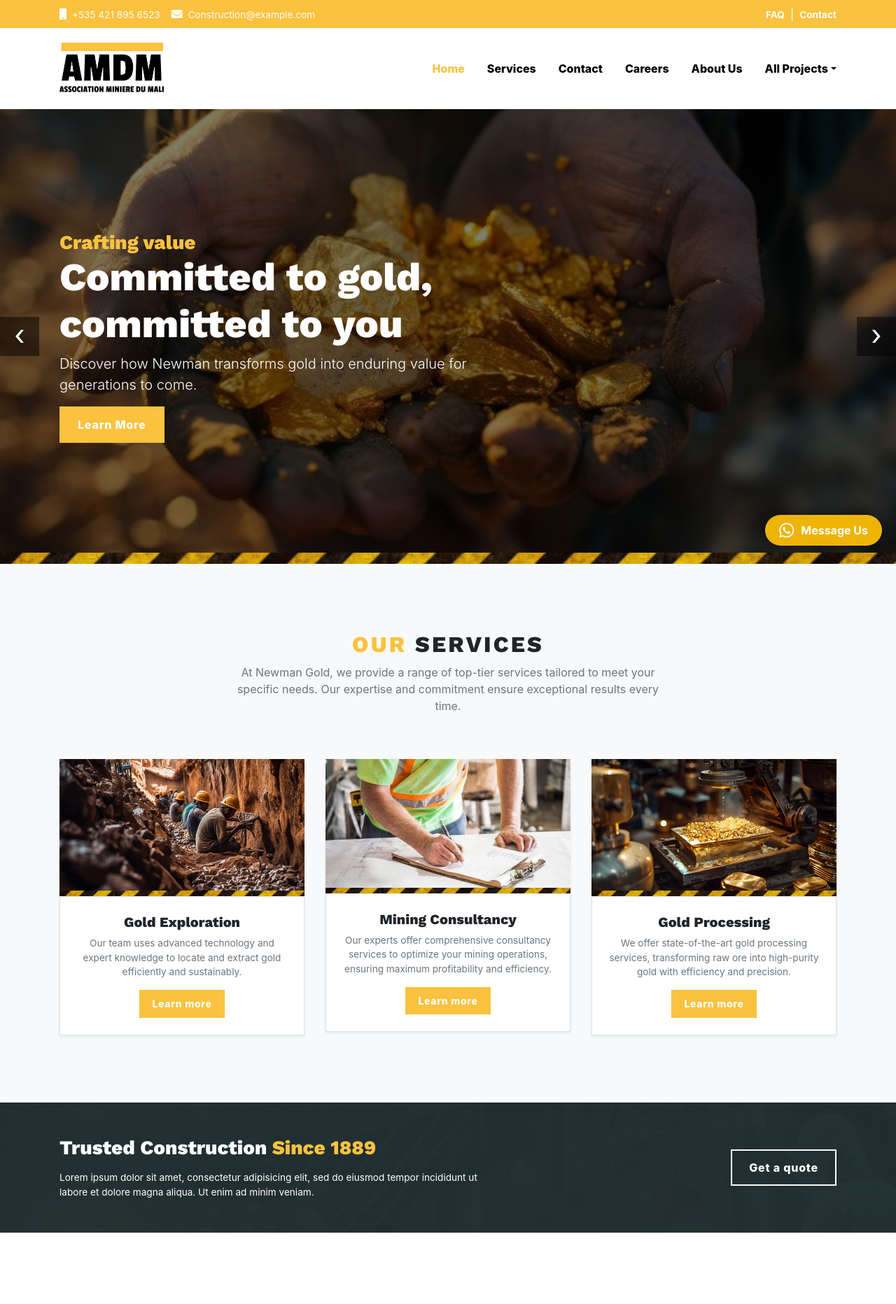
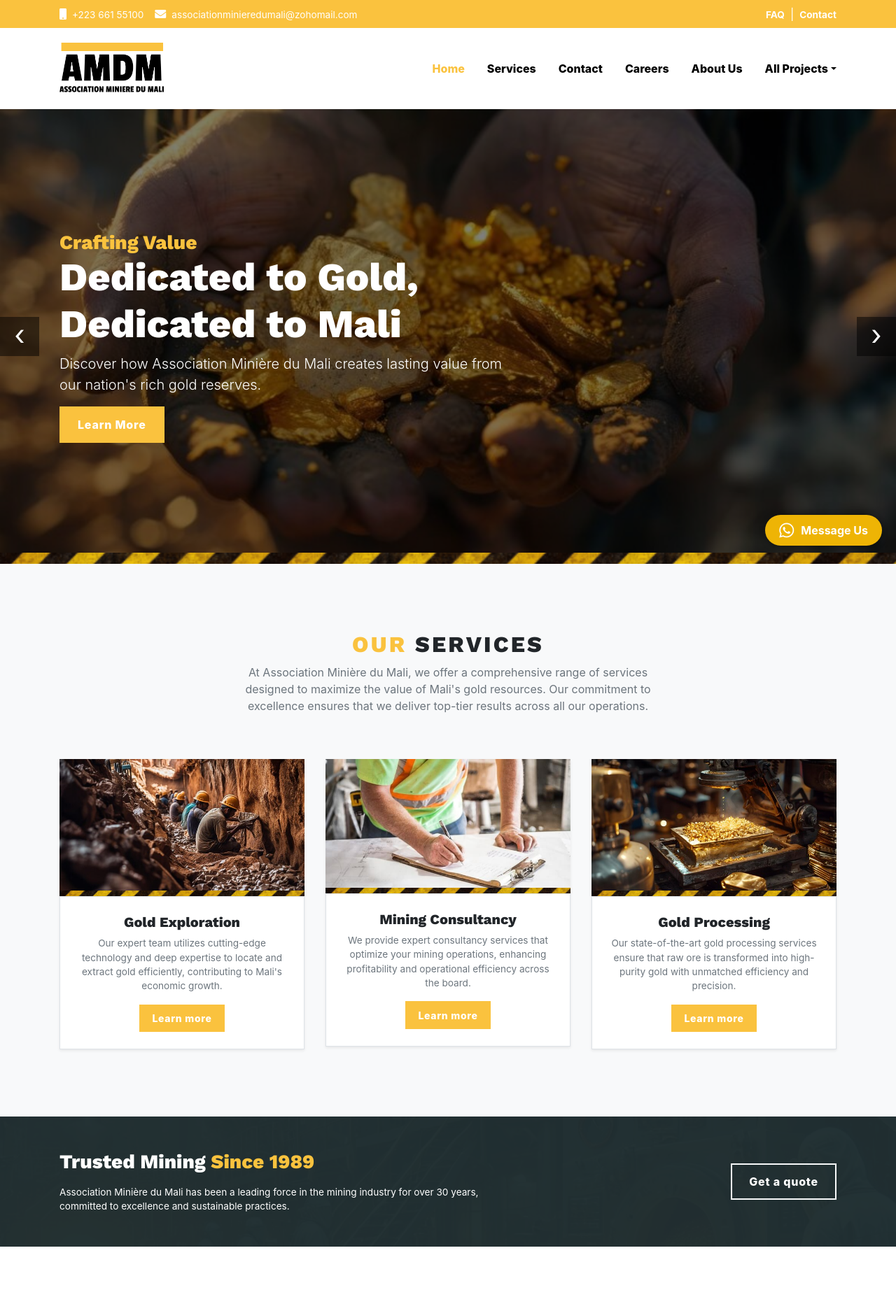
Before and after one commit to Moses-chibuike/Construct, a React (Create React App) app: page / in a window 1280 px wide. Shown: the top 1864 px of the page at 70% size. Built offline with nearby package versions, Linux system fonts and the light colour scheme; no server answers.

Commit message:
additions

```diff
--- a/src/Components/ContactComponents/ContactContactfrom.jsx
+++ b/src/Components/ContactComponents/ContactContactfrom.jsx
@@ -69,15 +69,15 @@ function ContactContactForm() {
                 <ul className="list-unstyled mb-0">
                   <li>
                     <h5 className="text-muted">Address</h5>
-                    <p className="text-muted">1798 Pretty View Lane, California</p>
+                    <p className="text-muted">Rue 265, Porte 103, Bamako, Mali</p>
                   </li>
                   <li>
                     <h5 className="text-muted">Email</h5>
-                    <p className="text-muted">Construction@example.com</p>
+                    <p className="text-muted">associationminieredumali@zohomail.com</p>
                   </li>
                   <li>
                     <h5 className="text-muted">Phone</h5>
-                    <p className="text-muted">+535 421 895 6523</p>
+                    <p className="text-muted">+223 93 43 42 12</p>
                   </li>
                 </ul>
               </div>
--- a/src/Components/Divider.jsx
+++ b/src/Components/Divider.jsx
@@ -13,13 +13,11 @@ function Divider() {
               <div className="row align-items-center">
                 <div className="col-lg-7 text-center text-lg-left mb-4 mb-lg-0">
                   <h2 className="h3 mb-3">
-                    Trusted Construction{' '}
-                    <span className="text-primary">Since 1889</span>
+                    Trusted Mining{' '}
+                    <span className="text-primary">Since 1989</span>
                   </h2>
                   <p className="text-small mb-0">
-                    Lorem ipsum dolor sit amet, consectetur adipisicing elit, sed
-                    do eiusmod tempor incididunt ut labore et dolore magna aliqua. Ut
-                    enim ad minim veniam.
+                    Association Minière du Mali has been a leading force in the mining industry for over 30 years, committed to excellence and sustainable practices.
                   </p>
                 </div>
                 <div className="col-lg-5 text-center text-lg-right">
--- a/src/Components/Footer.jsx
+++ b/src/Components/Footer.jsx
@@ -3,26 +3,35 @@ import React from 'react';
 function Footer() {
   return (
     <>
-      <footer className="text-white bg-cover bg-center" style={{ background: 'url(assets/img/hero-banner-1.jpg)' }}>
+      <footer
+        className="text-white bg-cover bg-center"
+        style={{ background: 'url(assets/img/hero-banner-1.jpg)' }}
+      >
         <div className="dark-overlay">
           <div className="overlay-content">
             <div className="container py-5">
               <div className="row py-5">
                 <div className="col-lg-4 col-md-6">
                   <p className="text-light text-small mb-4">
-                    <strong>Newman Gold Company</strong> has been a trusted name in the gold industry for over 30 years, providing premium gold products and services with a commitment to quality and customer satisfaction.
+                    <strong>AMDM</strong> has been a trusted name in the gold industry for over 30 years, providing premium gold products and services with a commitment to quality and customer satisfaction.
                   </p>
                   <p className="mb-1">
                     <i className="fas fa-envelope mr-3 text-primary fa-fw" />
-                    <span className="text-small"><strong>info@newmangold.com</strong></span>
+                    <span className="text-small">
+                      <strong>associationminieredumali@zohomail.com</strong>
+                    </span>
                   </p>
                   <p className="mb-1">
                     <i className="fas fa-mobile mr-3 text-primary fa-fw" />
-                    <span className="text-small"><strong>+1 555 123 4567</strong></span>
+                    <span className="text-small">
+                      <strong>+223 661 55100</strong>
+                    </span>
                   </p>
                   <p className="mb-1">
                     <i className="fas fa-map-marker-alt mr-3 text-primary fa-fw" />
-                    <span className="text-small"><strong>123 Gold Street, New York, NY 10001</strong></span>
+                    <span className="text-small">
+                      <strong>123 Gold Street, New York, NY 10001</strong>
+                    </span>
                   </p>
                 </div>
                 <div className="col-lg-2 col-md-6">
@@ -91,7 +100,7 @@ function Footer() {
                 <p className="mb-0 text-white text-small">
                   © All rights reserved. Powered by{' '}
                   <a href="https://newmangold.com" className="text-white">
-                    <strong>Newman Gold Company</strong>
+                    <strong>Association Minière du Mali</strong>
                   </a>.
                 </p>
               </div>
--- a/src/Components/Header.jsx
+++ b/src/Components/Header.jsx
@@ -14,7 +14,7 @@ function Header() {
                     <a className="reset-anchor" href="#">
                       <i className="fas fa-mobile mr-2" />
                       <span className="font-weight-normal text-small">
-                        +535 421 895 6523
+                        +223 661 55100
                       </span>
                     </a>
                   </li>
@@ -22,7 +22,7 @@ function Header() {
                     <a className="reset-anchor" href="#">
                       <i className="fas fa-envelope mr-2" />
                       <span className="font-weight-normal text-small">
-                        Construction@example.com
+                      associationminieredumali@zohomail.com
                       </span>
                     </a>
                   </li>
--- a/src/Components/Hero.jsx
+++ b/src/Components/Hero.jsx
@@ -1,47 +1,74 @@
-import React from 'react'
+import React from 'react';
 
 function Hero() {
   return (
-       <>   <section>
+    <>
+      <section>
         <div className="owl-carousel owl-theme-default hero-slider owl-nav-custom">
-    <div className="hero-slide bg-cover bg-center py-5 with-border-image" style={{background: 'url(assets/img/hero-banner-3.jpg)'}}>
+          <div
+            className="hero-slide bg-cover bg-center py-5 with-border-image"
+            style={{ background: 'url(assets/img/hero-banner-3.jpg)' }}
+          >
             <div className="container text-white py-5 index-forward">
               <div className="row">
                 <div className="col-lg-7">
                   <p className="h3 text-primary mb-0">Your investment</p>
-            <h1>Turning assets into legacy</h1>
-            <p className="lead">At Newman, we value excellence in every ounce of gold, ensuring your future shines bright.</p><a className="btn btn-primary text-white" href="#">Learn More</a>
+                  <h1>Transforming Resources into Prosperity</h1>
+                  <p className="lead">
+                    At Association Minière du Mali, we ensure every ounce of gold
+                    reflects our commitment to building a brighter future.
+                  </p>
+                  <a className="btn btn-primary text-white" href="#">
+                    Learn More
+                  </a>
                 </div>
               </div>
             </div>
           </div>
-    <div className="hero-slide bg-cover bg-center py-5 with-border-image" style={{background: 'url(assets/img/hero-banner-2.jpg)'}}>
+          <div
+            className="hero-slide bg-cover bg-center py-5 with-border-image"
+            style={{ background: 'url(assets/img/hero-banner-2.jpg)' }}
+          >
             <div className="container text-white py-5 index-forward">
               <div className="row">
                 <div className="col-lg-7">
-            <p className="h3 text-primary mb-0">Crafting value</p>
-            <h1>Committed to gold, committed to you</h1>
-            <p className="lead">Discover how Newman transforms gold into enduring value for generations to come.</p><a className="btn btn-primary text-white" href="#">Learn More</a>
+                  <p className="h3 text-primary mb-0">Crafting Value</p>
+                  <h1>Dedicated to Gold, Dedicated to Mali</h1>
+                  <p className="lead">
+                    Discover how Association Minière du Mali creates lasting value
+                    from our nation's rich gold reserves.
+                  </p>
+                  <a className="btn btn-primary text-white" href="#">
+                    Learn More
+                  </a>
                 </div>
               </div>
             </div>
           </div>
-    <div className="hero-slide bg-cover bg-center py-5 with-border-image" style={{background: 'url(assets/img/hero-banner-1.jpg)'}}>
+          <div
+            className="hero-slide bg-cover bg-center py-5 with-border-image"
+            style={{ background: 'url(assets/img/hero-banner-1.jpg)' }}
+          >
             <div className="container text-white py-5 index-forward">
               <div className="row">
                 <div className="col-lg-7">
-            <p className="h3 text-primary mb-0">Your legacy</p>
-            <h1>Is our commitment</h1>
-            <p className="lead">With Newman, trust in gold that stands the test of time and secures your future.</p><a className="btn btn-primary text-white" href="#">Learn More</a>
+                  <p className="h3 text-primary mb-0">Your Legacy</p>
+                  <h1>Our Commitment to Mali's Future</h1>
+                  <p className="lead">
+                    Trust Association Minière du Mali to uphold the gold standard
+                    that safeguards your future and Mali's prosperity.
+                  </p>
+                  <a className="btn btn-primary text-white" href="#">
+                    Learn More
+                  </a>
                 </div>
               </div>
             </div>
           </div>
         </div>
       </section>
-
     </>
-    )
+  );
 }
 
-export default Hero
+export default Hero;
--- a/src/Components/Services.jsx
+++ b/src/Components/Services.jsx
@@ -9,7 +9,7 @@ function Services() {
                     <div className="row">
                         <div className="col-lg-7 mx-auto">
                             <h2 className="text-uppercase"><span className="text-primary">Our </span>Services</h2>
-                            <p className="text-muted">At Newman Gold, we provide a range of top-tier services tailored to meet your specific needs. Our expertise and commitment ensure exceptional results every time.</p>
+                            <p className="text-muted">At Association Minière du Mali, we offer a comprehensive range of services designed to maximize the value of Mali's gold resources. Our commitment to excellence ensures that we deliver top-tier results across all our operations.</p>
                         </div>
                     </div>
                 </header>
@@ -19,12 +19,12 @@ function Services() {
                             <div className="with-border-image-sm">
                                 <div className="position-relative overflow-hidden d-block">
                                     <div className="box-overlay"><a className="d-block w-100 h-100" href="#" /></div>
-                                    <img className="w-100" src="assets/img/services-1.jpg" alt="House renovation" />
+                                    <img className="w-100" src="assets/img/services-1.jpg" alt="Gold Exploration" />
                                 </div>
                             </div>
                             <div className="p-4 border bg-white">
                                 <h3 className="h5"> <a className="reset-anchor" href="#">Gold Exploration</a></h3>
-                                <p className="text-small text-muted">Our team uses advanced technology and expert knowledge to locate and extract gold efficiently and sustainably.</p>
+                                <p className="text-small text-muted">Our expert team utilizes cutting-edge technology and deep expertise to locate and extract gold efficiently, contributing to Mali's economic growth.</p>
                                 <a className="btn btn-primary btn-sm text-white" href="#">Learn more</a>
                             </div>
                         </div>
@@ -34,12 +34,12 @@ function Services() {
                             <div className="with-border-image-sm">
                                 <div className="position-relative overflow-hidden d-block">
                                     <div className="box-overlay"><a className="d-block w-100 h-100" href="#" /></div>
-                                    <img className="w-100" src="assets/img/services-2.jpg" alt="Construction consultant" />
+                                    <img className="w-100" src="assets/img/services-2.jpg" alt="Mining Consultancy" />
                                 </div>
                             </div>
                             <div className="p-4 border bg-white">
                                 <h3 className="h5"> <a className="reset-anchor" href="#">Mining Consultancy</a></h3>
-                                <p className="text-small text-muted">Our experts offer comprehensive consultancy services to optimize your mining operations, ensuring maximum profitability and efficiency.</p>
+                                <p className="text-small text-muted">We provide expert consultancy services that optimize your mining operations, enhancing profitability and operational efficiency across the board.</p>
                                 <a className="btn btn-primary btn-sm text-white" href="#">Learn more</a>
                             </div>
                         </div>
@@ -49,12 +49,12 @@ function Services() {
                             <div className="with-border-image-sm">
                                 <div className="position-relative overflow-hidden d-block">
                                     <div className="box-overlay"><a className="d-block w-100 h-100" href="#" /></div>
-                                    <img className="w-100" src="assets/img/services-3.jpg" alt="General contracting" />
+                                    <img className="w-100" src="assets/img/services-3.jpg" alt="Gold Processing" />
                                 </div>
                             </div>
                             <div className="p-4 border bg-white">
                                 <h3 className="h5"> <a className="reset-anchor" href="#">Gold Processing</a></h3>
-                                <p className="text-small text-muted">We offer state-of-the-art gold processing services, transforming raw ore into high-purity gold with efficiency and precision.</p>
+                                <p className="text-small text-muted">Our state-of-the-art gold processing services ensure that raw ore is transformed into high-purity gold with unmatched efficiency and precision.</p>
                                 <a className="btn btn-primary btn-sm text-white" href="#">Learn more</a>
                             </div>
                         </div>
--- a/src/Components/ServicesComponentes/Serv_Service.jsx
+++ b/src/Components/ServicesComponentes/Serv_Service.jsx
@@ -16,7 +16,11 @@ function Serv_Service() {
                         <div className="box-overlay" />
                       </a>
                       <a href="#">
-                        <img className="w-100" src="assets/img/services-item-1.jpg" alt="Gold Mining Operations" />
+                        <img
+                          className="w-100"
+                          src="assets/img/services-item-1.jpg"
+                          alt="Gold Mining Operations"
+                        />
                       </a>
                     </div>
                     <div className="d-flex align-items-center bg-white p-4">
@@ -46,7 +50,11 @@ function Serv_Service() {
                         <div className="box-overlay" />
                       </a>
                       <a href="#">
-                        <img className="w-100" src="assets/img/services-item-2.jpg" alt="Gold Refining" />
+                        <img
+                          className="w-100"
+                          src="assets/img/services-item-2.jpg"
+                          alt="Gold Refining"
+                        />
                       </a>
                     </div>
                     <div className="d-flex align-items-center bg-white p-4">
@@ -76,7 +84,11 @@ function Serv_Service() {
                         <div className="box-overlay" />
                       </a>
                       <a href="#">
-                        <img className="w-100" src="assets/img/services-item-3.jpg" alt="Gold Investment Services" />
+                        <img
+                          className="w-100"
+                          src="assets/img/services-item-3.jpg"
+                          alt="Gold Investment Services"
+                        />
                       </a>
                     </div>
                     <div className="d-flex align-items-center bg-white p-4">
@@ -101,21 +113,32 @@ function Serv_Service() {
             </div>
           </div>
         </section>
+
         {/* Divider Section */}
         <div className="container bg-light">
-          <section className="bg-cover bg-center" style={{background: 'url(assets/img/hero-banner-2.jpg)'}}>
+          <section
+            className="bg-cover bg-center"
+            style={{ background: 'url(assets/img/hero-banner-2.jpg)' }}
+          >
             <div className="dark-overlay">
               <div className="py-5 text-white overlay-content">
                 <div className="container px-lg-5">
                   <div className="row align-items-center">
                     <div className="col-lg-7 text-center text-lg-left">
-                      <h2 className="h3 mb-3">Trusted Gold Experts <span className="text-primary">Since 1889</span></h2>
+                      <h2 className="h3 mb-3">
+                        Trusted Gold Experts <span className="text-primary">Since 1889</span>
+                      </h2>
                       <p className="text-small mb-0">
-                        We have a long-standing reputation for excellence in gold mining and investment. Our commitment to quality and integrity has made us a trusted name in the industry.
+                        At Association Miniere du Mali, we have a long-standing reputation for excellence in gold mining and investment. Our commitment to quality and integrity has made us a trusted name in the industry.
                       </p>
                     </div>
                     <div className="col-lg-5 text-center text-lg-right">
-                      <a className="btn btn-outline-light text-white" href="#">Get a quote</a>
+                      <a
+                        className="btn btn-outline-light text-white"
+                        href="mailto:associationminieredumali@zohomail.com"
+                      >
+                        Contact Us
+                      </a>
                     </div>
                   </div>
                 </div>
@@ -123,6 +146,7 @@ function Serv_Service() {
             </div>
           </section>
         </div>
+
         {/* Additional Services Section */}
         <section className="py-5 bg-light">
           <div className="container py-5">
@@ -135,7 +159,11 @@ function Serv_Service() {
                         <div className="box-overlay" />
                       </a>
                       <a href="#">
-                        <img className="w-100" src="assets/img/services-item-4.jpg" alt="Gold Asset Management" />
+                        <img
+                          className="w-100"
+                          src="assets/img/services-item-4.jpg"
+                          alt="Gold Asset Management"
+                        />
                       </a>
                     </div>
                     <div className="d-flex align-items-center bg-white p-4">
@@ -165,7 +193,11 @@ function Serv_Service() {
                         <div className="box-overlay" />
                       </a>
                       <a href="#">
-                        <img className="w-100" src="assets/img/services-item-5.jpg" alt="Gold Market Analysis" />
+                        <img
+                          className="w-100"
+                          src="assets/img/services-item-5.jpg"
+                          alt="Gold Market Analysis"
+                        />
                       </a>
                     </div>
                     <div className="d-flex align-items-center bg-white p-4">
@@ -195,7 +227,11 @@ function Serv_Service() {
                         <div className="box-overlay" />
                       </a>
                       <a href="#">
-                        <img className="w-100" src="assets/img/services-item-6.jpg" alt="Gold Trading Services" />
+                        <img
+                          className="w-100"
+                          src="assets/img/services-item-6.jpg"
+                          alt="Gold Trading Services"
+                        />
                       </a>
                     </div>
                     <div className="d-flex align-items-center bg-white p-4">
--- a/src/Components/ServicesComponentes/Serv_divider.jsx
+++ b/src/Components/ServicesComponentes/Serv_divider.jsx
@@ -1,4 +1,4 @@
-import React from 'react'
+import React from 'react';
 
 function Serv_divider() {
     return (
@@ -6,16 +6,30 @@ function Serv_divider() {
 
       {/* Divider Section */}
       <div className="container bg-light">
-  <section className="bg-cover bg-center" style={{background: 'url(assets/img/hero-banner-2.jpg)'}}>
+        <section
+          className="bg-cover bg-center"
+          style={{ background: 'url(assets/img/hero-banner-2.jpg)' }}
+        >
           <div className="dark-overlay">
             <div className="py-5 text-white overlay-content">
               <div className="container px-lg-5">
                 <div className="row align-items-center">
                   <div className="col-lg-7 text-center text-lg-left">
-              <h2 className="h3 mb-3">Trusted Gold Experts <span className="text-primary">Since 1889</span></h2>
-              <p className="text-small mb-0">At Newman, we have been dedicated to excellence in gold mining, refining, and trading for over a century. Your legacy is our commitment.</p>
+                    <h2 className="h3 mb-3">
+                      Trusted Gold Experts <span className="text-primary">Since 1889</span>
+                    </h2>
+                    <p className="text-small mb-0">
+                      At Association Miniere du Mali, we have been dedicated to excellence in gold mining, refining, and trading for over a century. Your legacy is our commitment.
+                    </p>
                   </div>
-            <div className="col-lg-5 text-center text-lg-right"><a className="btn btn-outline-light text-white" href="#">Get in Touch</a></div>
+                  <div className="col-lg-5 text-center text-lg-right">
+                    <a
+                      className="btn btn-outline-light text-white"
+                      href="mailto:associationminieredumali@zohomail.com"
+                    >
+                      Contact Us
+                    </a>
+                  </div>
                 </div>
               </div>
             </div>
@@ -24,8 +38,7 @@ function Serv_divider() {
       </div>
 
       </>
-
-    )
+    );
 }
 
-export default Serv_divider
+export default Serv_divider;
```
Also changed, not shown: src/Components/Careers.jsx (+5 -5 lines), src/Components/testimonials.jsx (+5 -5 lines). Lines whose indentation alone changed are shown as unchanged.
